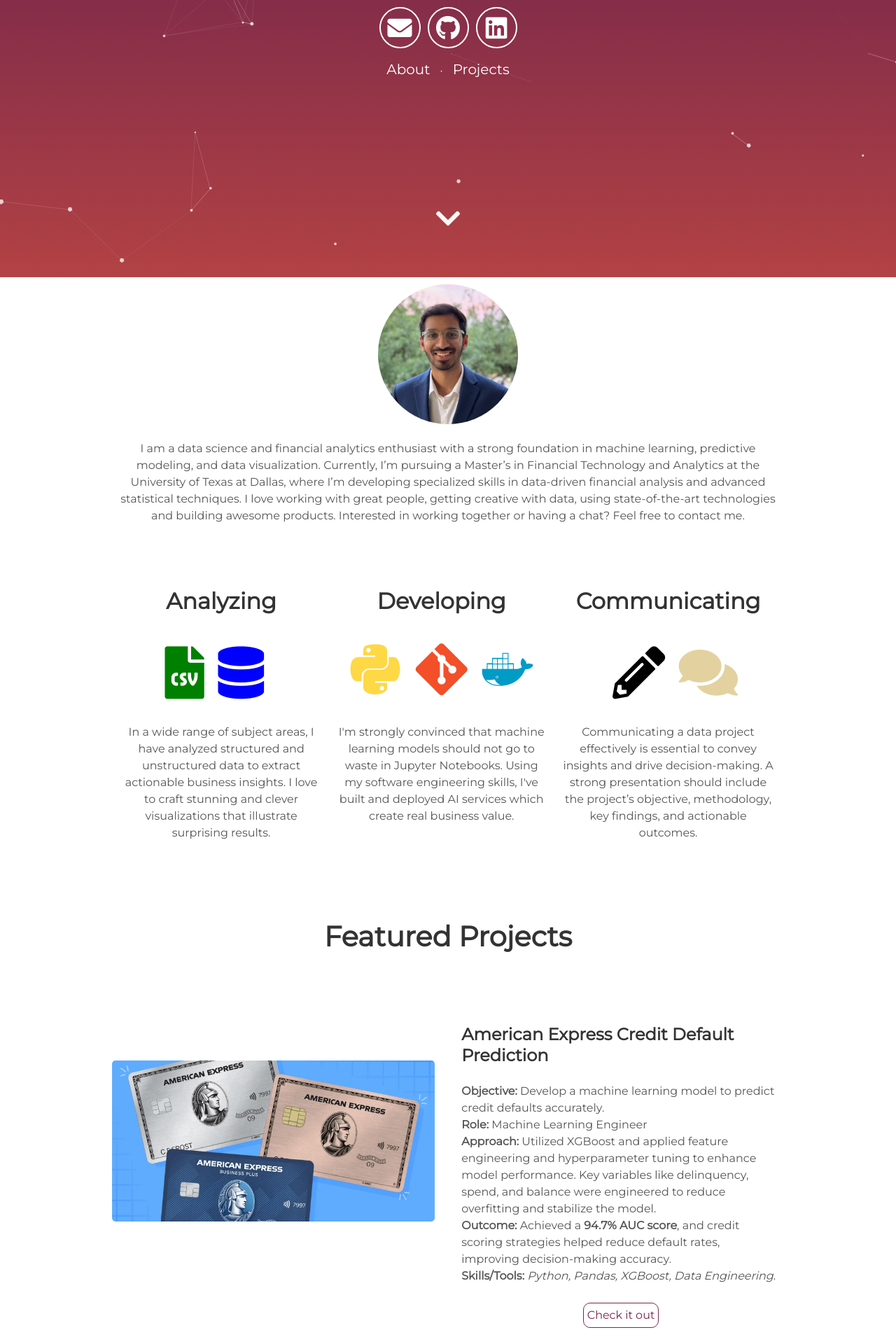
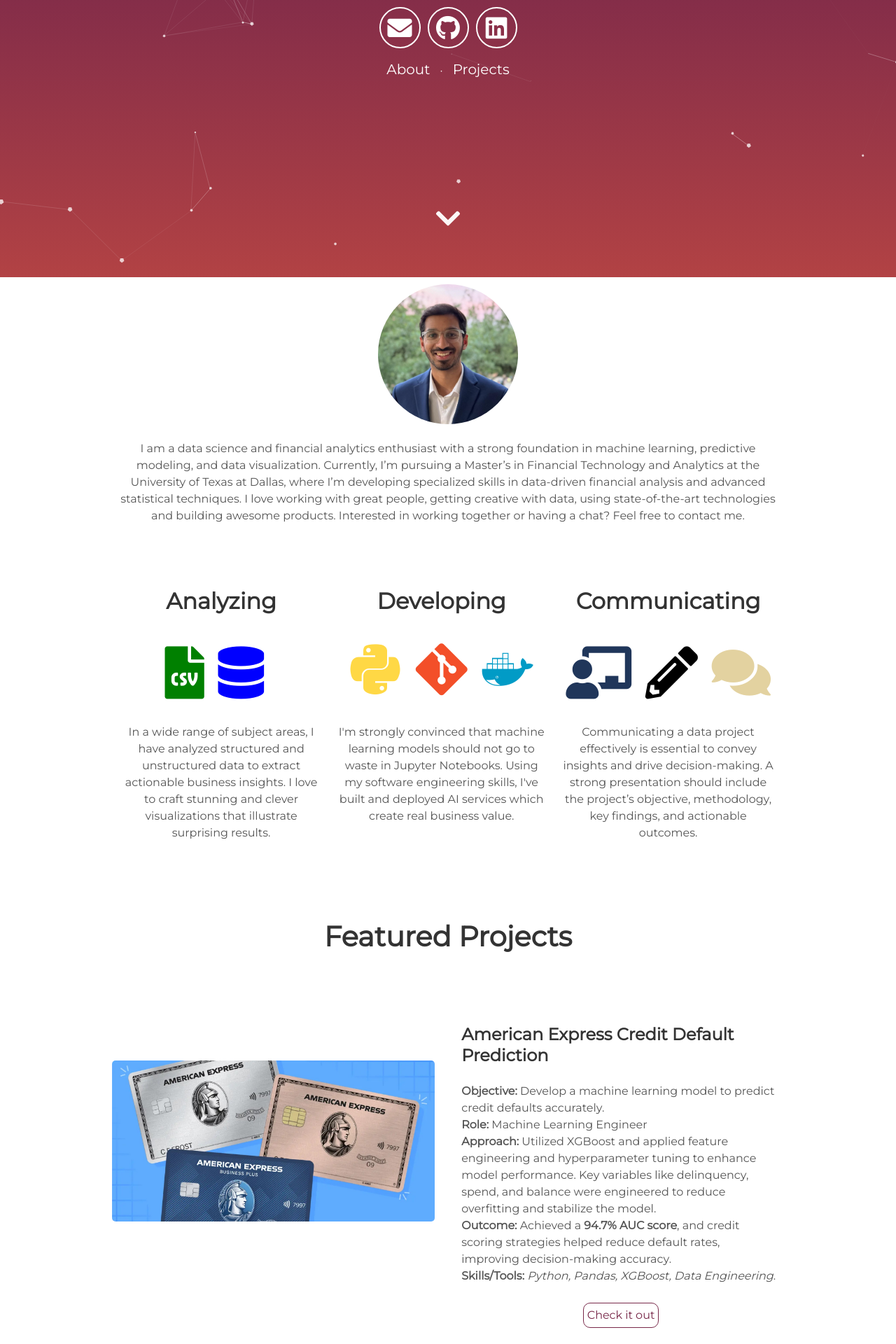
Before and after one commit to ViswaBonam/viswabonam.github.io, a Jekyll site: the page built from index.html, in a window 1280 px wide. Shown: the part 504-2424 px from the top of the page at 70% size. Built offline with Jekyll 4.4.1, drawn with Linux system fonts in a browser that asks for light colours.

Commit message:
Update about.html

```diff
--- a/_includes/about.html
+++ b/_includes/about.html
@@ -6,16 +6,17 @@
   <p>
     I am a data science and financial analytics enthusiast with a strong foundation in machine learning, predictive modeling, and data visualization. Currently, I’m pursuing a Master’s in Financial Technology and Analytics at the University of Texas at Dallas, where I’m developing specialized skills in data-driven financial analysis and advanced statistical techniques.
     I love working with great people, getting creative with data, using state-of-the-art technologies and building awesome products.
-  Interested in working together or having a chat? Feel free to contact me. </p>
+    Interested in working together or having a chat? Feel free to contact me.
+  </p>
 </div>
 
 <div class="user">
   <div class="tech">
-    <h2>Analyzing </h2>
+    <h2>Analyzing</h2>
     <div class="icons">
-      <i class="icon fas fa-file-csv" style="color: green;"></i>
-      <i class="icon fas fa-solid fa-database" style="color: blue;"></i>
-      <i class="icon fas fa-thin fa-chart-column" style="color: #263b5e;"></i>
+      <i class="fas fa-file-csv" style="color: green;"></i>
+      <i class="fas fa-database" style="color: blue;"></i>
+      <i class="fas fa-chart-column" style="color: #263b5e;"></i>
     </div>
     <p>
       In a wide range of subject areas, I have analyzed structured and unstructured data to extract actionable business insights.
@@ -35,12 +36,13 @@
       Using my software engineering skills, I've built and deployed AI services which create real business value.
     </p>
   </div>
+
   <div class="tech">
     <h2>Communicating</h2>
     <div class="icons">
-      <i class="icon fas fa-thin fa-chalkboard-user" style="color: #20365a;"></i>
-      <i class="icon fas fa-pencil-alt" style="color: black;"></i>
-      <i class="icon fas fa-solid fa-comments" style="color: #e3d2a0;"></i>
+      <i class="fas fa-chalkboard-teacher" style="color: #20365a;"></i>
+      <i class="fas fa-pencil-alt" style="color: black;"></i>
+      <i class="fas fa-comments" style="color: #e3d2a0;"></i>
     </div>
     <p>
       Communicating a data project effectively is essential to convey insights and drive decision-making.
```
Lines whose indentation alone changed are shown as unchanged.
